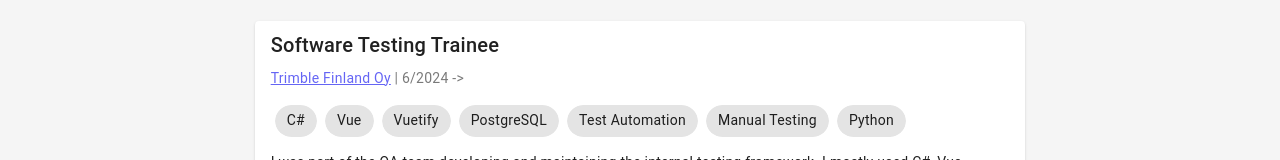
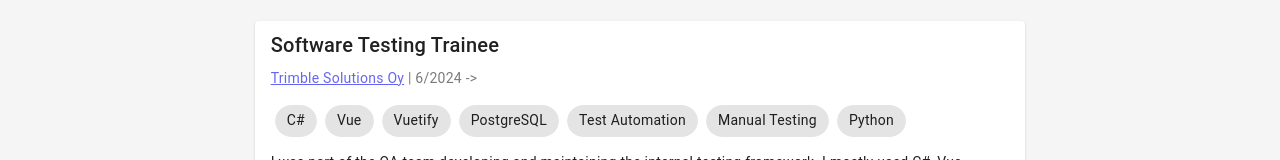
Before and after one commit to NotActuallyBob/personaltestwebsite, a Vue app: page /about in a window 1280 px wide. Shown: the part 499-659 px from the top of the page. Built offline with nearby package versions, Linux system fonts and the light colour scheme.

Commit message:
Changed title

```diff
--- a/index.html
+++ b/index.html
@@ -2,9 +2,8 @@
 <html lang="en">
   <head>
     <meta charset="UTF-8" />
-    <link rel="icon" type="image/svg+xml" href="/vite.svg" />
     <meta name="viewport" content="width=device-width, initial-scale=1.0" />
-    <title>Vite + Vue + TS</title>
+    <title>Mikael Snellman</title>
   </head>
   <body>
     <div id="app"></div>
--- a/src/components/WorkExperienceList.vue
+++ b/src/components/WorkExperienceList.vue
@@ -4,7 +4,7 @@
 
 <template>
     <WorkExperience
-        :companyName="'Trimble Finland Oy'"
+        :companyName="'Trimble Solutions Oy'"
         :companyLink="'https://www.trimble.com/'"
         :jobTitle="'Software Testing Trainee'"
         :start="'6/2024'"
```
